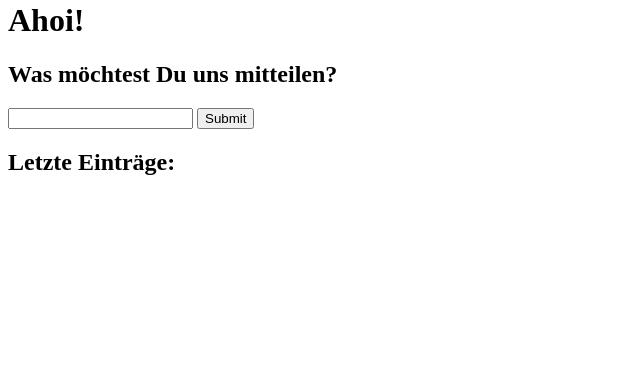
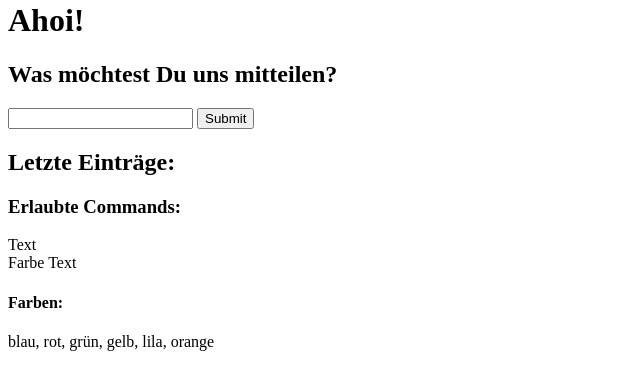
Before and after one commit to wak-lab-e-v/LED-Matrix, a Flask app: page / in a window 1280 px wide. Shown: the part 209-599 px from the top of the page, without its empty margins (0-640 px from the left). Run offline with Flask 2, Linux system fonts and the light colour scheme; parts of the project's set-up code (start-up, migrations or seed data) failed here and were passed over.

Commit message:
Update index.html

```diff
--- a/Python/lauftext/templates/index.html
+++ b/Python/lauftext/templates/index.html
@@ -18,6 +18,12 @@
     {% for value in last_entries %}
     <p>{{value}}</p>
     {% endfor %}
+
+    <h3>Erlaubte Commands:</h3>
+    <p> Text <br>
+        Farbe Text</p>
+    <h4>Farben:</h4>
+    <p>blau, rot, grün, gelb, lila, orange</p>
 </body>
 
 </html>
```
